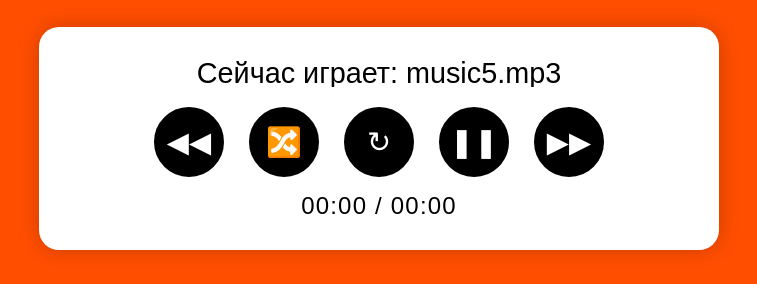
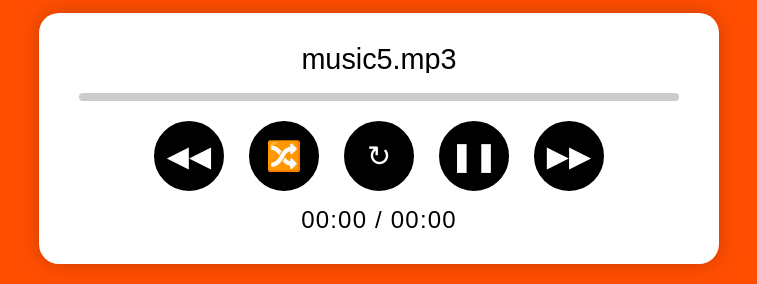
Before and after one commit to U-abitov/dodo-radio, a plain HTML site: page index.html in a window 1280 px wide. Both pictures are taken after a click on the button "Перемешать". Shown: the part 191-475 px from the top of the page, without its empty margins (261-1018 px from the left). Drawn offline with Linux system fonts and the light colour scheme.

Commit message:
Update index.html

```diff
--- a/index.html
+++ b/index.html
@@ -43,6 +43,21 @@
     white-space: nowrap;
     overflow: hidden;
     text-overflow: ellipsis;
+  }
+  #progressContainer {
+    width: 100%;
+    height: 8px;
+    background: #ccc;
+    border-radius: 4px;
+    cursor: pointer;
+    margin-bottom: 20px;
+  }
+  #progressBar {
+    height: 100%;
+    width: 0%;
+    background: black;
+    border-radius: 4px;
+    transition: width 0.1s linear;
   }
   #controls {
     display: flex;
@@ -94,7 +109,10 @@
 
 <div id="playerContainer">
   <audio id="player" preload="auto"></audio>
-  <div id="currentTrack">Загрузка...</div>
+  <div id="currentTrack"></div>
+  <div id="progressContainer" title="Перемотать">
+    <div id="progressBar"></div>
+  </div>
   <div id="controls">
     <button id="prevBtn" title="Назад">&#9664;&#9664;</button>
     <button id="shuffleBtn" title="Перемешать">&#128256;</button>
@@ -154,11 +172,14 @@
   const shuffleBtn = document.getElementById('shuffleBtn');
   const restartBtn = document.getElementById('restartBtn');
   const timer = document.getElementById('timer');
+  const progressContainer = document.getElementById('progressContainer');
+  const progressBar = document.getElementById('progressBar');
 
   let playlist = createPlaylist();
   let currentIndex = 0;
   let isPlaying = false;
   let isShuffle = false;
+  let isSeeking = false;
 
   function formatTime(sec) {
     const m = Math.floor(sec / 60).toString().padStart(2, '0');
@@ -167,13 +188,18 @@
   }
 
   function updateTrackDisplay() {
-    currentTrackDisplay.textContent = `Сейчас играет: ${playlist[currentIndex]}`;
+    // Просто имя файла, без "Сейчас играет:"
+    currentTrackDisplay.textContent = playlist[currentIndex];
   }
 
   function updateTimer() {
-    const current = formatTime(player.currentTime);
-    const duration = player.duration ? formatTime(player.duration) : "00:00";
-    timer.textContent = `${current} / ${duration}`;
+    if (!isSeeking) {
+      const current = formatTime(player.currentTime);
+      const duration = player.duration ? formatTime(player.duration) : "00:00";
+      timer.textContent = `${current} / ${duration}`;
+      const progressPercent = (player.currentTime / player.duration) * 100 || 0;
+      progressBar.style.width = progressPercent + '%';
+    }
   }
 
   function playTrack(index) {
@@ -221,7 +247,7 @@
 
   shuffleBtn.addEventListener('click', () => {
     isShuffle = !isShuffle;
-    shuffleBtn.style.color = isShuffle ? "white" : "white"; // всегда белый символ
+    shuffleBtn.style.color = "white"; // всегда белый символ
     playlist = isShuffle ? createShuffledPlaylist() : createPlaylist();
     currentIndex = 0;
     playTrack(currentIndex);
@@ -231,6 +257,15 @@
     playTrack(currentIndex);
   });
 
+  // Перемотка
+  progressContainer.addEventListener('click', (e) => {
+    const rect = progressContainer.getBoundingClientRect();
+    const clickX = e.clientX - rect.left;
+    const width = rect.width;
+    const seekTime = (clickX / width) * player.duration;
+    player.currentTime = seekTime;
+  });
+
   playTrack(0);
 </script>
 
```
